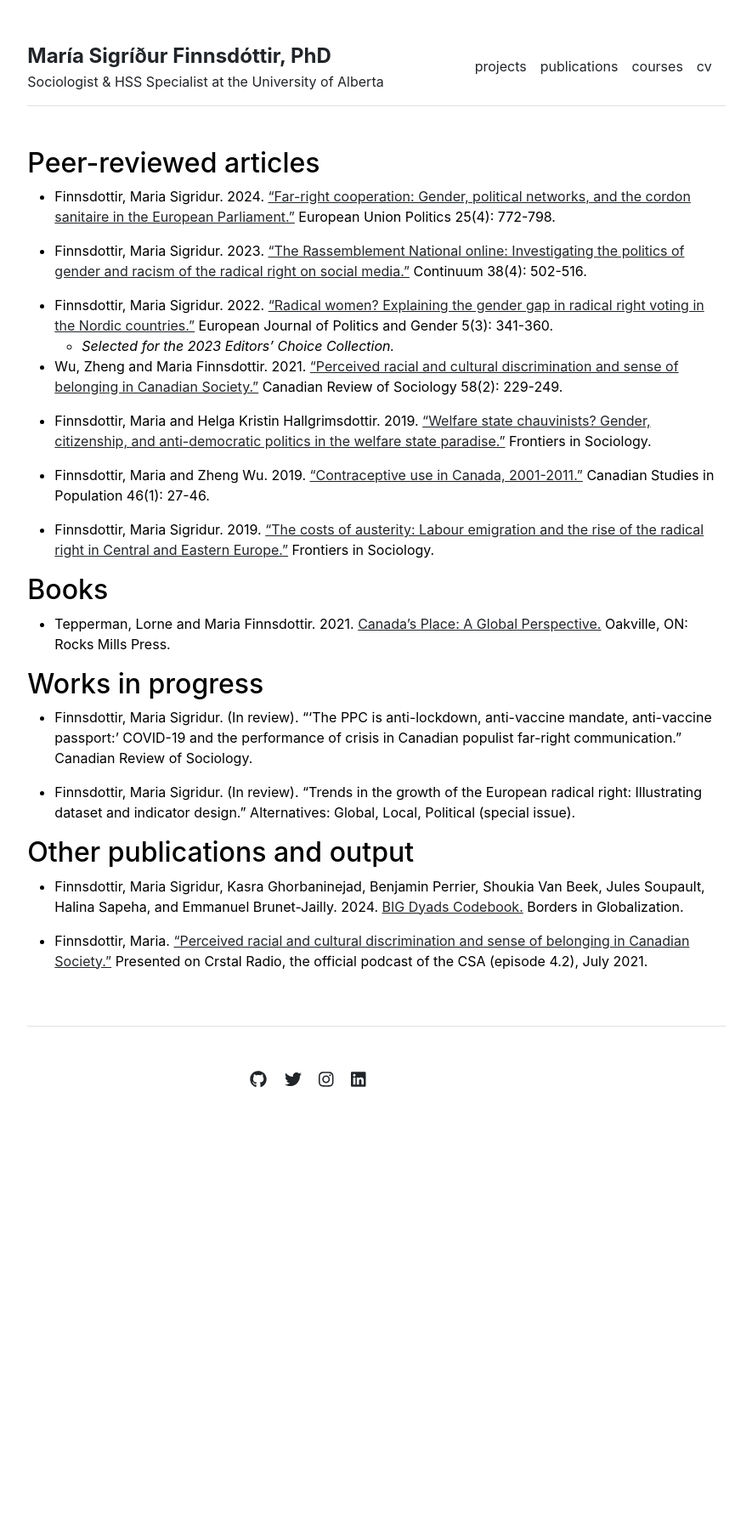
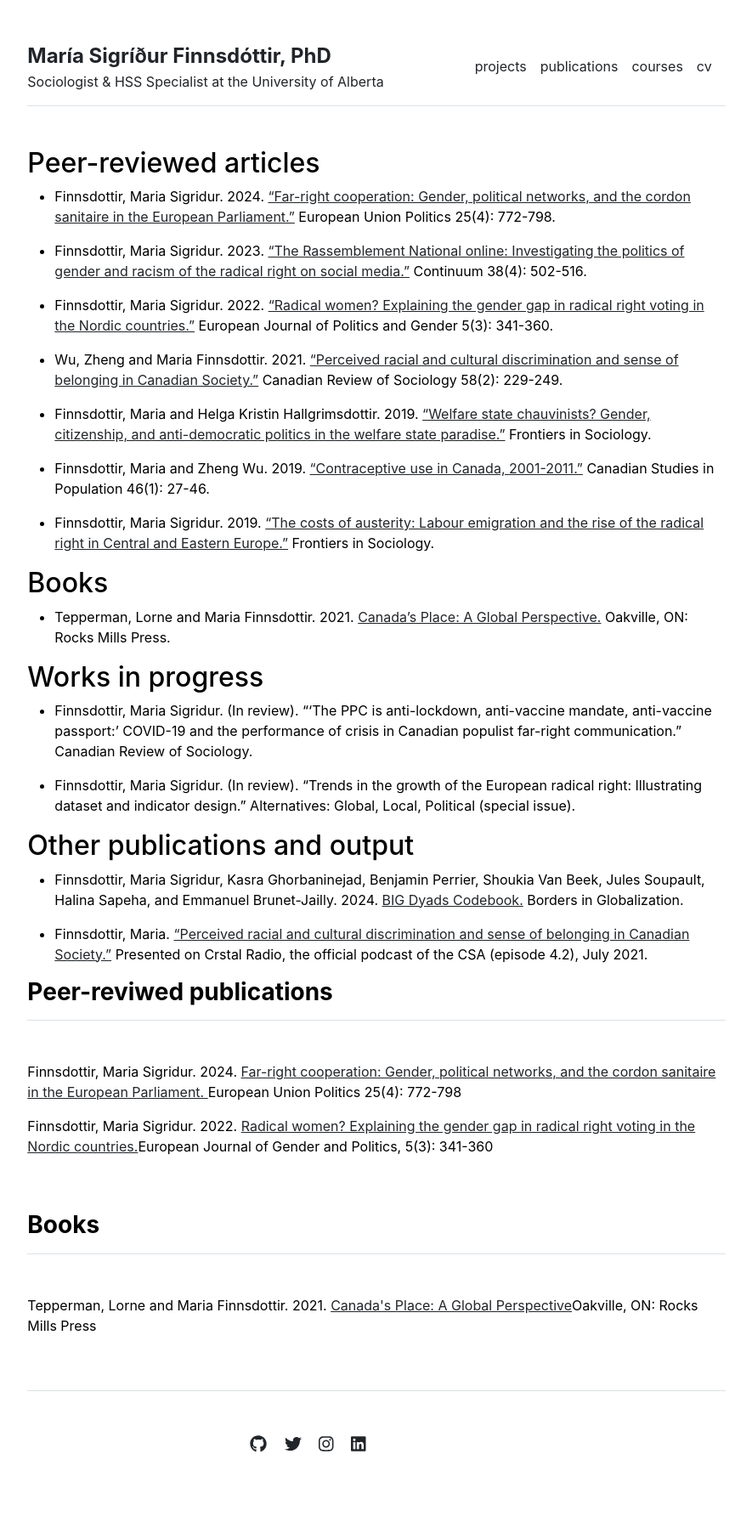
Before and after one commit to finnsdottir/finnsdottir.github.io, a Jekyll site: the page built from publications.md, in a window 1280 px wide. Shown: the whole page at 85% size, without its empty margins (197-1082 px from the left). Built offline with Jekyll 4.4.1, drawn with Linux system fonts in a browser that asks for light colours; before the commit the page ends 1382 px from its top, so only the background shows below that.

Commit message:
changing around the publications page

```diff
--- a/_data/publications.yml
+++ b/_data/publications.yml
@@ -4,3 +4,8 @@ featured:
 - {author: 'Finnsdottir, Maria Sigridur. 2022. ', name: 'Radical women? Explaining the gender gap in radical right voting in the Nordic countries.', url: 'https://bristoluniversitypressdigital.com/view/journals/ejpg/5/3/article-p341.xml?rskey=yqeiQx&result=2', citation: 'European Journal of Gender and Politics, 5(3): 341-360'}
 
 index:
+- {author: 'Finnsdottir, Maria Sigridur. 2024. ', name: 'Far-right cooperation: Gender, political networks, and the cordon sanitaire in the European Parliament. ', url: 'https://journals.sagepub.com/doi/full/10.1177/14651165241274365', citation: 'European Union Politics 25(4): 772-798'}
+- {author: 'Finnsdottir, Maria Sigridur. 2022. ', name: 'Radical women? Explaining the gender gap in radical right voting in the Nordic countries.', url: 'https://bristoluniversitypressdigital.com/view/journals/ejpg/5/3/article-p341.xml?rskey=yqeiQx&result=2', citation: 'European Journal of Gender and Politics, 5(3): 341-360'}
+
+books:
+- {author: 'Tepperman, Lorne and Maria Finnsdottir. 2021.  ', name: "Canada's Place: A Global Perspective", url: 'https://www.rocksmillspress.com/canada-s-place.html', citation: 'Oakville, ON: Rocks Mills Press'}
--- a/_includes/publications.html
+++ b/_includes/publications.html
@@ -1,5 +1,6 @@
 <div class="row g-5 mb-5">
   <div>
+    <h3 class="fw-bold border-bottom pb-3 mb-5">Peer-reviwed publications</h3>
     {% if page.title == "Home" %}
       {% for item in site.data.publications.featured %}
         <p>{{ item.author }}<a href="{{ item.url }}">{{ item.name }}</a>{{ item.citation }}</p>
@@ -10,4 +11,10 @@
       {% endfor %}
     {% endif %}
   </div>
+    <div>
+    <h3 class="fw-bold border-bottom pb-3 mb-5">Books</h3>
+      {% for item in site.data.publications.books %}
+        <p>{{ item.author }}<a href="{{ item.url }}">{{ item.name }}</a>{{ item.citation }}</p>
+      {% endfor %}
+  </div>
 </div>
--- a/publications.md
+++ b/publications.md
@@ -9,7 +9,6 @@ title: "Publications"
 - Finnsdottir, Maria Sigridur. 2023. ["The Rassemblement National online: Investigating the politics of gender and racism of the radical right on social media."](https://www.tandfonline.com/doi/abs/10.1080/10304312.2023.2296342) Continuum 38(4): 502-516.
 
 - Finnsdottir, Maria Sigridur. 2022. [“Radical women? Explaining the gender gap in radical right voting in the Nordic countries.”](https://bristoluniversitypressdigital.com/view/journals/ejpg/5/3/article-p341.xml?rskey=yqeiQx&result=2) European Journal of Politics and Gender 5(3): 341-360.
-    - <i>Selected for the 2023 Editors’ Choice Collection.</i>
 
 - Wu, Zheng and Maria Finnsdottir. 2021. [“Perceived racial and cultural discrimination and sense of belonging in Canadian Society.”](https://onlinelibrary.wiley.com/doi/10.1111/cars.12339) Canadian Review of Sociology 58(2): 229-249.
 
```
